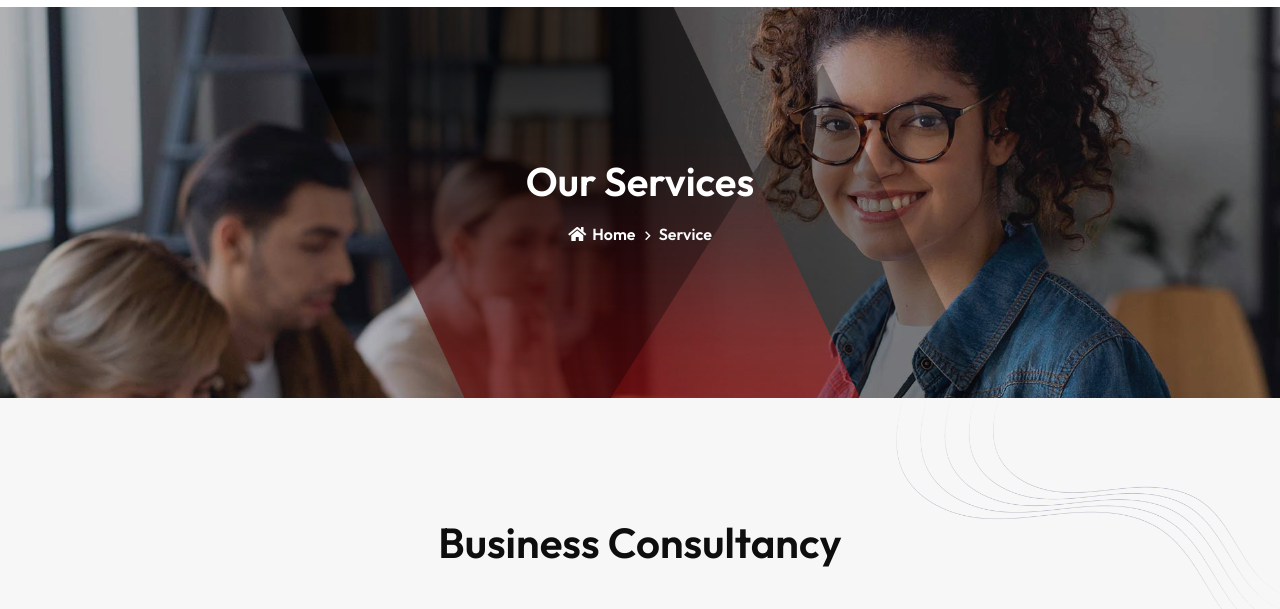
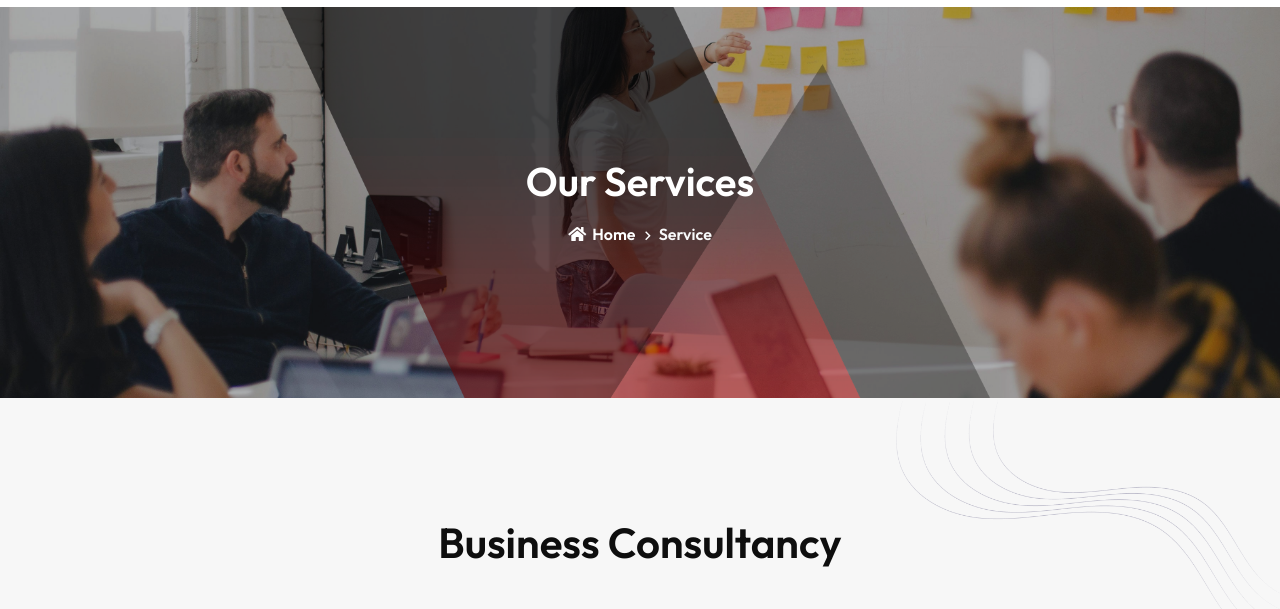
Before and after one commit to Josh-Alhassan/trod-consultancy, a plain HTML site: page services-2.html in a window 1280 px wide. Shown: the part 151-760 px from the top of the page. Drawn offline with nearby package versions, Linux system fonts and the light colour scheme; animation ran at ten frames a second.

Commit message:
replace hero image

```diff
--- a/services-2.html
+++ b/services-2.html
@@ -235,7 +235,7 @@
     ============================================= -->
     <div
       class="breadcrumb-area bg-cover shadow dark text-center text-light"
-      style="background-image: url(assets/img/banner/10.jpg)"
+      style="background-image: url(assets/img/gallery/img-22.jpg)"
     >
       <div class="breadcrum-shape">
         <img src="assets/img/shape/50.png" alt="Image Not Found" />
@@ -622,9 +622,9 @@
     <!-- Start Process
     ============================================= -->
     <div class="process-style-one-area text-center default-padding">
-      <div class="large-shape">
+      <!-- <div class="large-shape">
         <img src="assets/img/shape/11.png" alt="Shape" />
-      </div>
+      </div> -->
       <div class="container">
         <div class="row">
           <div class="col-lg-8 offset-lg-2">
```
